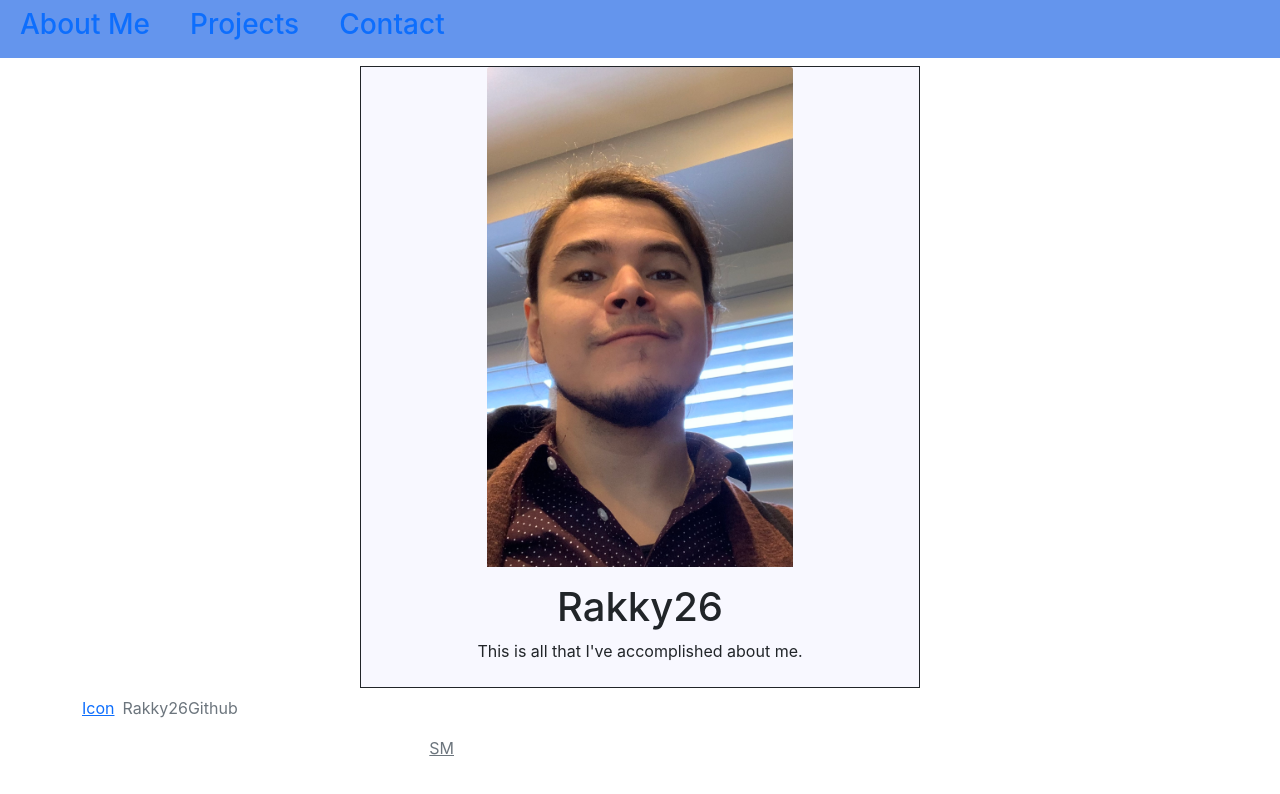
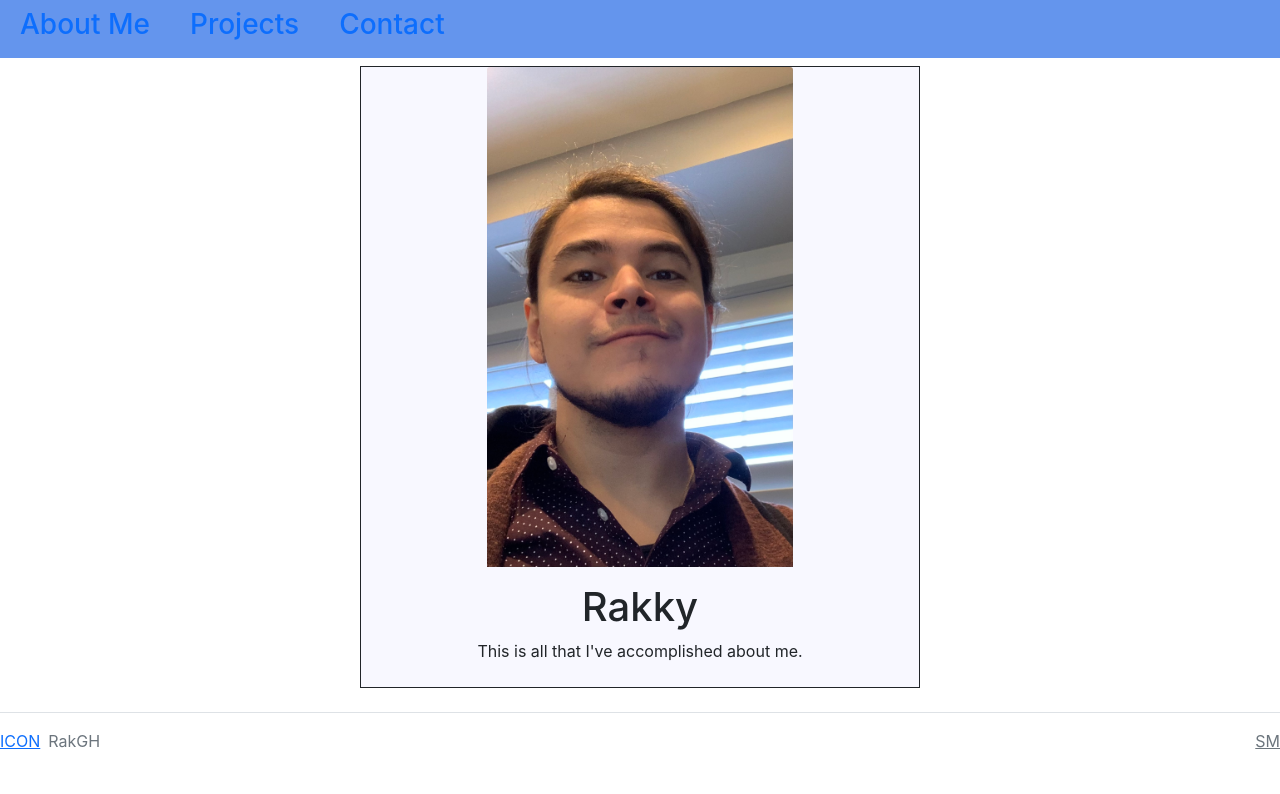
Before and after one commit to rakky21/re-ux, a React (Create React App) app: page / in a window 1280 px wide. Shown: the top 794 px of the page. Built offline with nearby package versions, Linux system fonts and the light colour scheme.

Commit message:
adding some styling

```diff
--- a/src/components/About/About.js
+++ b/src/components/About/About.js
@@ -19,7 +19,7 @@ function About() {
         <div className="card-body">
           <h1 className="card-title" class="cara">
             {" "}
-            Rakky26{" "}
+            Rakky{" "}
           </h1>
           <p className="card-text my-2">
             This is all that I've accomplished about me.
--- a/src/components/Footer/Footer.js
+++ b/src/components/Footer/Footer.js
@@ -2,20 +2,23 @@ import React from "react";
 
 function Footer() {
   return (
-
-      <footer className="container ">
-          <div className="py-3 my-4 justify-content-between border-top d-flex" class="center"></div>
+    <div>
+      <footer className="py-3 my-4 justify-content-between border-top d-flex">
         <div className="col-md-4 d-flex">
-            <a href="/" className="mb-3 me-2">Icon</a>
-            <span className="text-muted">Rakky26Github</span>
+          <a href="https://github.com/rakky21" target="_blank" rel="noreferrer" className="mb-3 me-2">
+          ICON
+          </a>
+          <span className="text-muted">RakGH</span>
         </div>
         <ul className="nav col-md-4 justify-content-end list-unstyled d-flex">
           <li className="ms-3">
-            <a className="text-muted" href="/">SM</a>
+            <a className="text-muted" href="/">
+              SM
+            </a>
           </li>
         </ul>
       </footer>
-
+    </div>
   );
 }
 
--- a/src/components/Nav/Nav.js
+++ b/src/components/Nav/Nav.js
@@ -9,7 +9,7 @@ function Nav(props) {
   }, [currentCategory]);
 
   return (
-    <nav class="nav" style={{ background: "#6495ED" }}>
+    <nav class="nav" className="nav" style={{ background: "#6495ED" }}>
       {categories.map((category) => (
           <div className="nav-item">
             <h3 className={`mx-1 nav-link  ${ currentCategory === category && "navActive" }`} key={category}>
```
